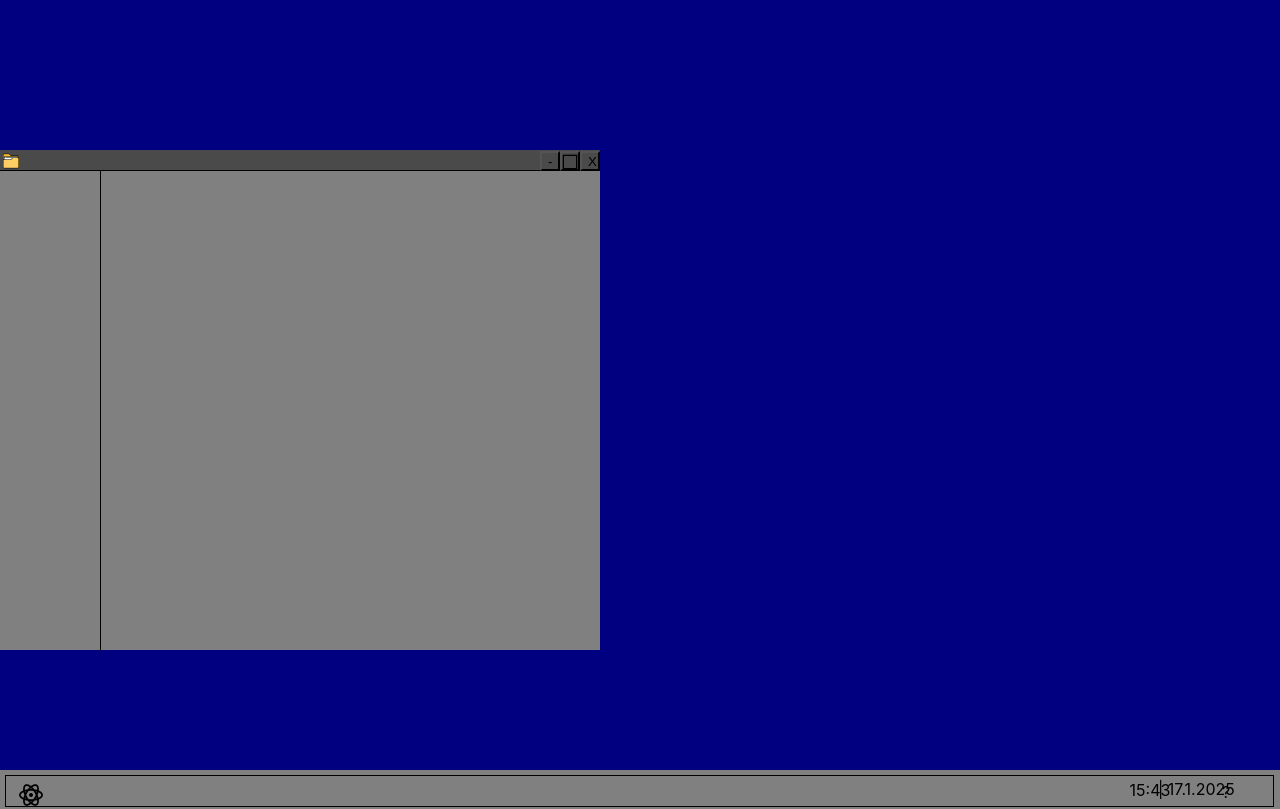
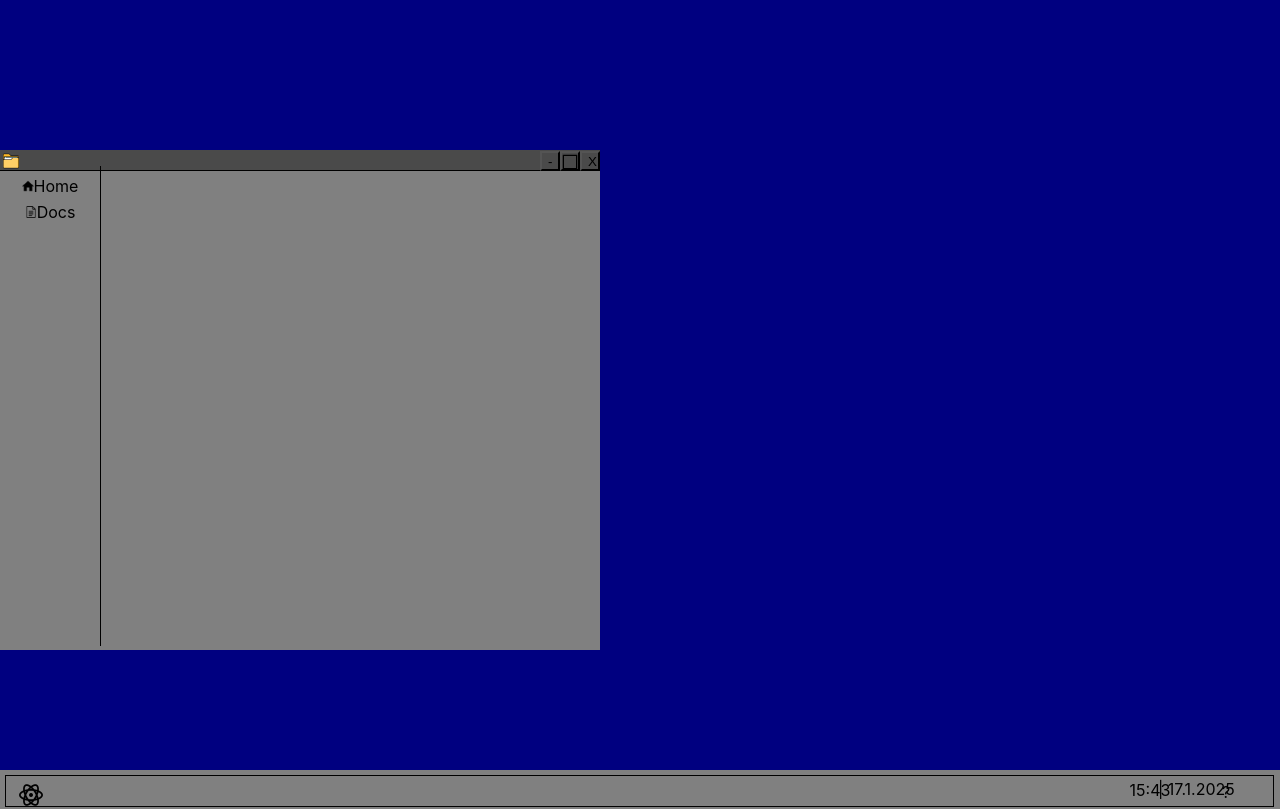
Before and after one commit to DenisV868/DenisV868.github.io, a React (Create React App) app: page /fileManager/user/home in a window 1280 px wide. Shown: the top 809 px of the page. Built offline with nearby package versions, Linux system fonts and the light colour scheme; no server answers.

Commit message:
making the file manager

```diff
--- a/src/App.css
+++ b/src/App.css
@@ -405,4 +405,21 @@ p.settings > img{
   height: 480px;
   width: 100px;
   border-right: 1px solid black;
+  position: relative;
+  bottom: 21px;
 }
+
+.file-menu > p{
+  padding: 0;
+  text-align: center;
+  cursor: pointer;
+}
+
+.homedr:hover,.docsdr:hover{
+  background-color: lightgrey;
+}
+
+.file-menu > p > img{
+  width: 12px;
+  height: 12px;
+}
--- a/src/FileManager.tsx
+++ b/src/FileManager.tsx
@@ -87,7 +87,8 @@ const FileManager = () => {
             </div>
 
             <div className={"file-menu"}>
-
+                <p style={{position:"relative", top:"10px"}} className={"homedr"}><img src="/home-button_icon-icons.com_72700.png" alt=""/>Home</p>
+                <p className={"docsdr"}><img src="/google-docs.png" alt=""/>Docs</p>
             </div>
         </div>
         <div className={"filemanager-icon-on-panel"}>
```
Also changed, not shown: public/google-docs.png (added), public/home-button_icon-icons.com_72700.png (added).
